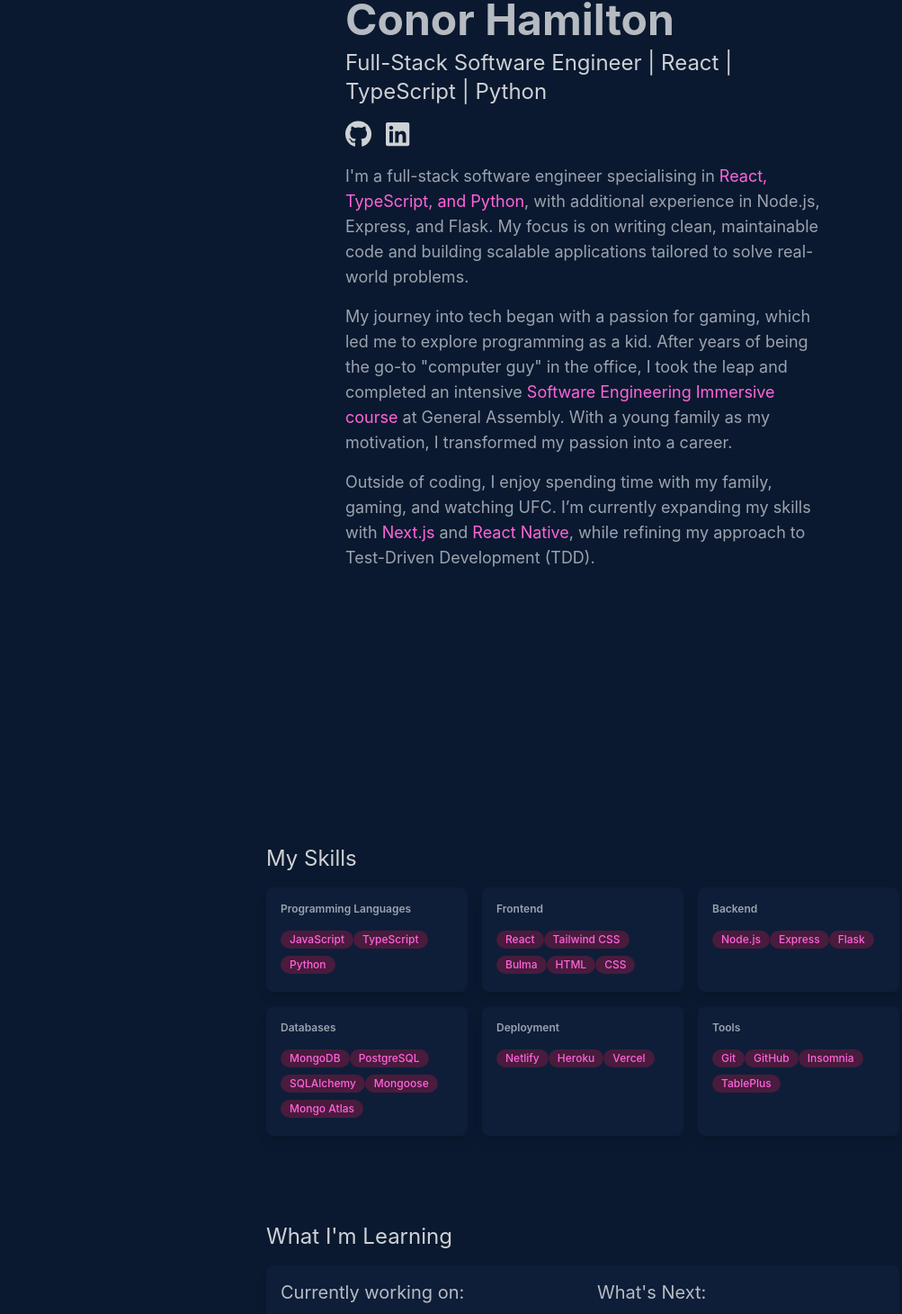
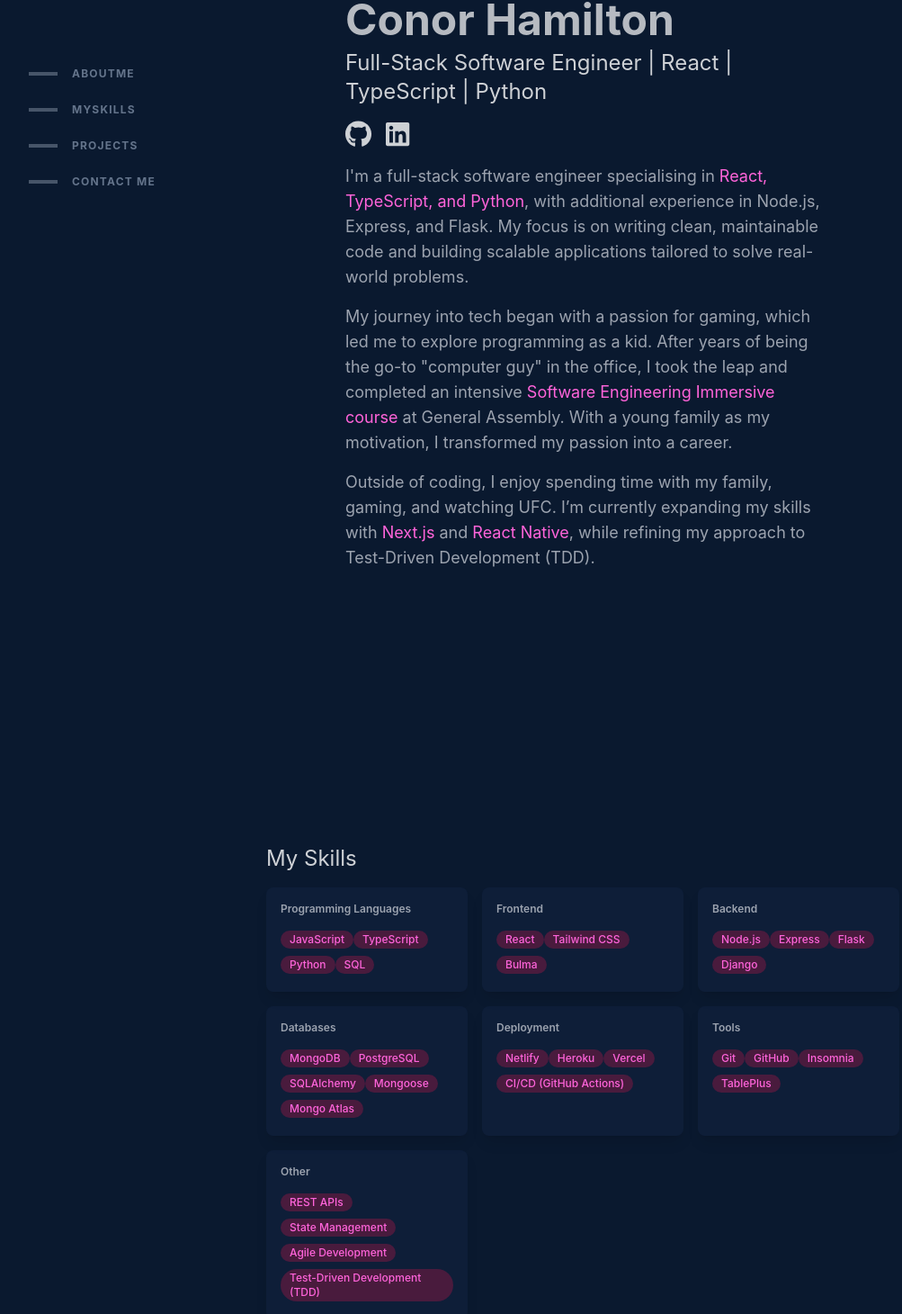
Before and after one commit to Conor-Hamilton/Portfolio, a React (Vite) app: page / in a window 1280 px wide. Shown: the part 114-1574 px from the top of the page at 90% size, without its empty margins (120-1123 px from the left). Built offline with nearby package versions, Linux system fonts and the light colour scheme.

Commit message:
added hamburger menu and navigation for mobile devices. Added Accessibility changes. Updated MySkills

```diff
--- a/src/App.tsx
+++ b/src/App.tsx
@@ -9,10 +9,15 @@
 export default function App() {
   return (
     <div className="flex flex-col min-h-screen w-full text-gray-400 bg-[#0a192f]">
+      <div className="lg:hidden">
+        <Navbar isMobile />
+      </div>
+
       <main className="flex flex-2 my-20 mx-4 md:mx-28">
         <aside className="w-64 min-w-[250px] sticky top-0 lg:block hidden">
           <Navbar />
         </aside>
+
         <div className="flex-1 px-4 sm:px-6 md:px-2 lg:px-2">
           <section id="aboutme" className="mb-60">
             <About />
@@ -28,6 +33,7 @@
           </section>
         </div>
       </main>
+
       <footer className="w-full bottom-0">
         <Footer />
       </footer>
--- a/src/components/About.tsx
+++ b/src/components/About.tsx
@@ -18,6 +18,7 @@
       className={`container mx-auto mb-28 px-4 md:px-24 ${
         isVisible ? "fade-in-up" : "hidden-content"
       }`}
+      style={{ scrollMarginTop: "80px" }}
     >
       <div className="max-w-4xl mx-auto p-4 md:p-8">
         <h1 className="text-3xl md:text-5xl font-bold mb-2 text-white opacity-70">
--- a/src/components/MySkills.tsx
+++ b/src/components/MySkills.tsx
@@ -38,13 +38,16 @@
   const techSkills: IMySkill[] = [
     {
       category: "Programming Languages",
-      skills: ["JavaScript", "TypeScript", "Python"],
+      skills: ["JavaScript", "TypeScript", "Python", "SQL"],
     },
     {
       category: "Frontend",
-      skills: ["React", "Tailwind CSS", "Bulma", "HTML", "CSS"],
+      skills: ["React", "Tailwind CSS", "Bulma"],
     },
-    { category: "Backend", skills: ["Node.js", "Express", "Flask"] },
+    {
+      category: "Backend",
+      skills: ["Node.js", "Express", "Flask", "Django"],
+    },
     {
       category: "Databases",
       skills: [
@@ -55,8 +58,23 @@
         "Mongo Atlas",
       ],
     },
-    { category: "Deployment", skills: ["Netlify", "Heroku", "Vercel"] },
-    { category: "Tools", skills: ["Git", "GitHub", "Insomnia", "TablePlus"] },
+    {
+      category: "Deployment",
+      skills: ["Netlify", "Heroku", "Vercel", "CI/CD (GitHub Actions)"],
+    },
+    {
+      category: "Tools",
+      skills: ["Git", "GitHub", "Insomnia", "TablePlus"],
+    },
+    {
+      category: "Other",
+      skills: [
+        "REST APIs",
+        "State Management",
+        "Agile Development",
+        "Test-Driven Development (TDD)",
+      ],
+    },
   ];
 
   const learningCurrently = ["Next.js", "Server-side rendering"];
@@ -110,7 +128,7 @@
       >
         <div className="container px-4 sm:px-6 md:px-8 py-8 mx-auto">
           <h2 className="text-xl md:text-2xl mb-4 text-white opacity-80">
-            What I'm Learning
+            What are my Interests?
           </h2>
           <div
             className={`bg-opacity-60 rounded-lg p-4 bg-[#112240] shadow-lg transition duration-300 ease-in-out transform hover:scale-105 hover:shadow-2xl ${
--- a/src/components/Navbar.tsx
+++ b/src/components/Navbar.tsx
@@ -1,41 +1,88 @@
-import React from "react";
-import { useState, useEffect } from "react";
-import { Link, animateScroll as scroll } from "react-scroll";
+import React, { useState } from "react";
+import { Link } from "react-scroll";
 
-export default function Navbar() {
-  const [isVisible, setIsVisible] = useState<boolean>(false);
+export default function Navbar({ isMobile = false }) {
+  const [isOpen, setIsOpen] = useState(false);
 
-  useEffect(() => {
-    const timer = setTimeout(() => {
-      setIsVisible(true);
-    }, 400);
-    return () => clearTimeout(timer);
-  }, []);
+  if (isMobile) {
+    return (
+      <>
+
+        <nav className="bg-[#0a192f] text-white px-6 fixed top-0 w-full z-50">
+          <div className="flex justify-between items-center py-4">
+            <div className="text-lg font-bold"></div>
+            <button
+              className="text-white focus:outline-none"
+              aria-label="Toggle Menu"
+              onClick={() => setIsOpen(!isOpen)}
+            >
+              <svg
+                className="h-6 w-6"
+                xmlns="http://www.w3.org/2000/svg"
+                fill="none"
+                viewBox="0 0 24 24"
+                stroke="currentColor"
+              >
+                <path
+                  strokeLinecap="round"
+                  strokeLinejoin="round"
+                  strokeWidth="2"
+                  d={
+                    isOpen
+                      ? "M6 18L18 6M6 6l12 12"
+                      : "M4 6h16M4 12h16M4 18h16"
+                  }
+                />
+              </svg>
+            </button>
+          </div>
+        </nav>
+
+
+        <div
+          className={`fixed top-10 right-0 h-full w-64 bg-[#0a192f] text-white shadow-lg z-40 transform ${
+            isOpen ? "translate-x-0" : "translate-x-full"
+          } transition-transform duration-300`}
+        >
+          <ul className="mt-12 space-y-6 px-6">
+            {["aboutme", "myskills", "projects", "contact me"].map((link) => (
+              <li key={link}>
+                <Link
+                  to={link}
+                  smooth={true}
+                  duration={500}
+                  onClick={() => setIsOpen(false)}
+                  className="text-sm font-bold uppercase tracking-widest text-slate-500 hover:text-slate-200"
+                >
+                  {link.charAt(0).toUpperCase() + link.slice(1)}
+                </Link>
+              </li>
+            ))}
+          </ul>
+        </div>
+      </>
+    );
+  }
+
 
   return (
-    <nav className="nav hidden lg:block bg-[#0a192f] text-white sticky top-16 z-50 px-6 lg:px-10">
+    <nav className="bg-[#0a192f] text-white sticky top-16 z-50 px-6 lg:px-10">
       <ul className="mt-24 mx-auto max-w-lg">
-        {["aboutme", "myskills", "projects", "contact me"].map(
-          (link, index) => (
-            <li
-              key={link}
-              className={`${isVisible ? "fade-in-up" : "hidden-content"}`}
-              style={{ animationDelay: `${index * 100 + 100}ms` }}
-            >
+        {["aboutme", "myskills", "projects", "contact me"].map((link) => (
+          <li key={link}>
             <Link
               to={link}
               smooth={true}
               duration={500}
               className="group flex items-center py-3 cursor-pointer"
             >
-                <span className="nav-indicator mr-4 h-1 w-8 bg-slate-600 transition-all group-hover:w-16 group-hover:bg-slate-200 group-focus-visible:bg-slate-200"></span>
+              <span className="nav-indicator mr-4 h-1 w-8 bg-slate-600 transition-all group-hover:w-16 group-hover:bg-slate-200"></span>
               <span className="nav-text text-xs font-bold uppercase tracking-widest text-slate-500 group-hover:text-slate-200 group-focus-visible:text-slate-200">
                 {link.charAt(0).toUpperCase() + link.slice(1)}
               </span>
             </Link>
           </li>
-          )
-        )}
+        ))}
       </ul>
     </nav>
   );
--- a/src/styles/index.css
+++ b/src/styles/index.css
@@ -53,6 +53,11 @@
   display: none;
 }
 
+.nav a:focus {
+  outline: 2px solid #ff64da;
+  outline-offset: 4px;
+}
+
 
 @tailwind base;
 @tailwind components;
```
Lines whose indentation alone changed are shown as unchanged.
